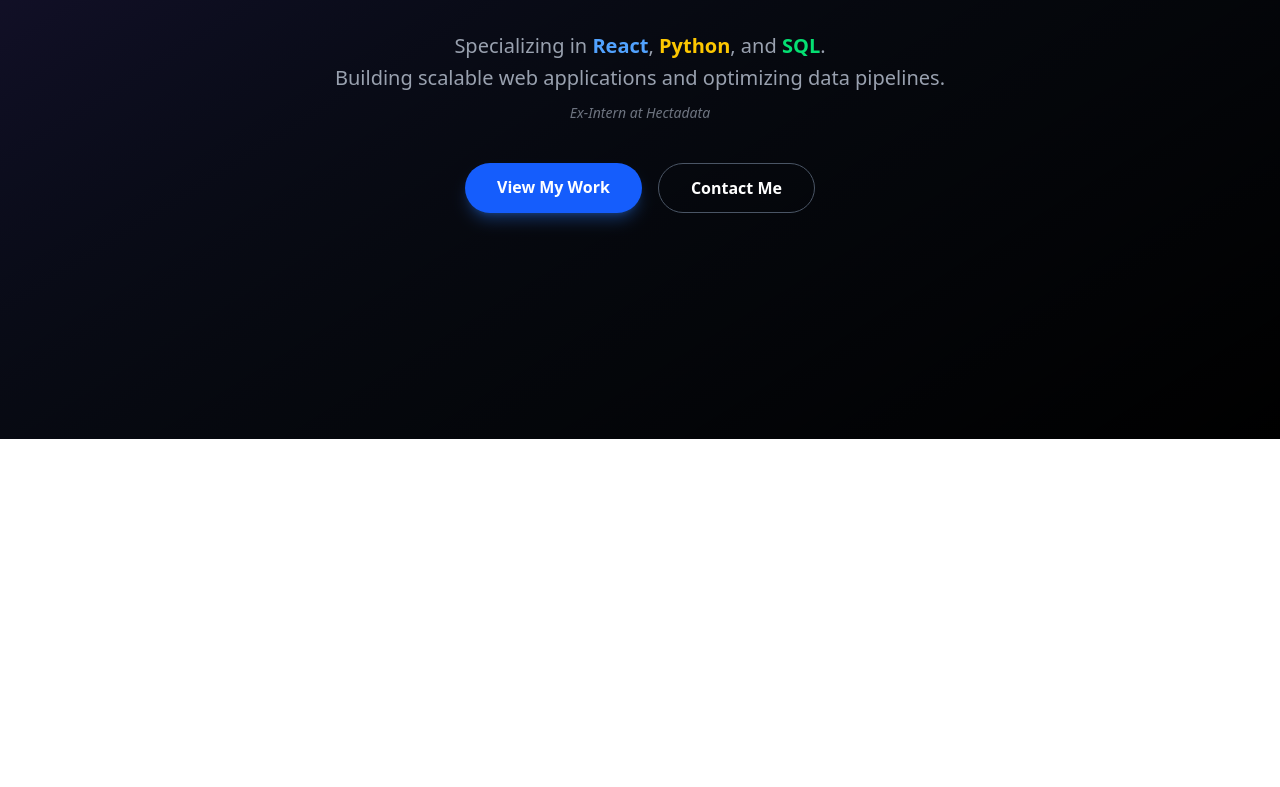
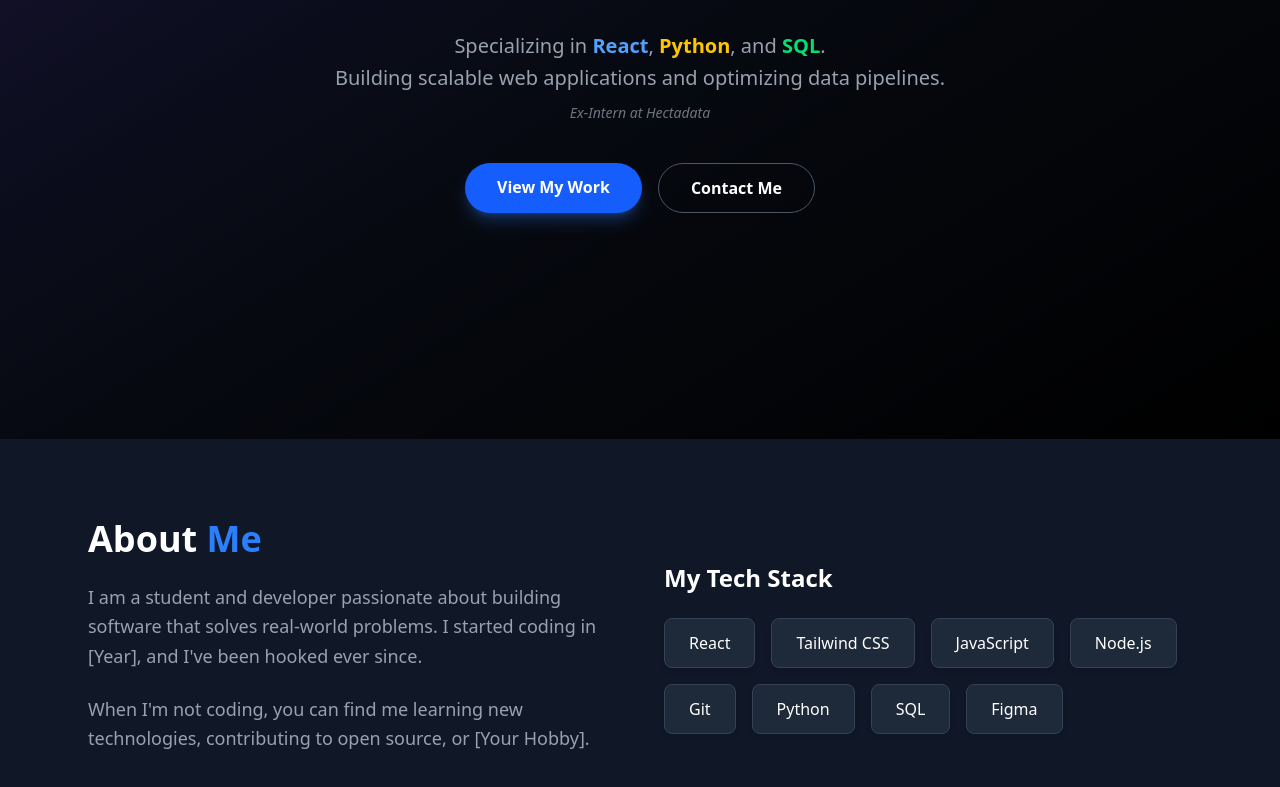
Before and after one commit to Pure0Bread/dev_portfolio, a React (Vite) app: page / in a window 1280 px wide. Shown: the part 361-1148 px from the top of the page. Before the commit the page ends 800 px from the top, so only its background shows below. Built offline with nearby package versions, Linux system fonts and the light colour scheme.

Commit message:
Added About section

```diff
--- a/src/App.jsx
+++ b/src/App.jsx
@@ -1,11 +1,13 @@
-import HeroSection from './components/HeroSection';
+import HeroSection from "./components/HeroSection";
+import About from "./components/About";
 
 function App() {
   return (
-    <div className="bg-black min-h-screen">
+    <main className="bg-black">
       <HeroSection />
-    </div>
-  )
+      <About />
+    </main>
+  );
 }
 
-export default App
+export default App;
--- /dev/null
+++ b/src/components/About.jsx
@@ -0,0 +1,47 @@
+import React from 'react';
+
+const About = () => {
+  const skills = [
+    "React", "Tailwind CSS", "JavaScript", "Node.js",
+    "Git", "Python", "SQL", "Figma"
+  ];
+
+  return (
+    <section className="py-20 bg-gray-900 text-white" id="about">
+      <div className="max-w-6xl mx-auto px-6 grid md:grid-cols-2 gap-12 items-center">
+
+        {/* Left Column: Text */}
+        <div>
+          <h2 className="text-3xl md:text-4xl font-bold mb-6">
+            About <span className="text-blue-500">Me</span>
+          </h2>
+          <p className="text-gray-400 text-lg mb-6 leading-relaxed">
+            I am a student and developer passionate about building software that solves real-world problems.
+            I started coding in [Year], and I've been hooked ever since.
+          </p>
+          <p className="text-gray-400 text-lg mb-6 leading-relaxed">
+            When I'm not coding, you can find me learning new technologies, contributing to open source, or [Your Hobby].
+          </p>
+        </div>
+
+        {/* Right Column: Skills Grid */}
+        <div>
+          <h3 className="text-2xl font-semibold mb-6">My Tech Stack</h3>
+          <div className="flex flex-wrap gap-4">
+            {skills.map((skill, index) => (
+              <div
+                key={index}
+                className="px-6 py-3 bg-gray-800 rounded-lg border border-gray-700 hover:border-blue-500 hover:text-blue-400 transition-all cursor-default shadow-md"
+              >
+                {skill}
+              </div>
+            ))}
+          </div>
+        </div>
+
+      </div>
+    </section>
+  );
+};
+
+export default About;
```
